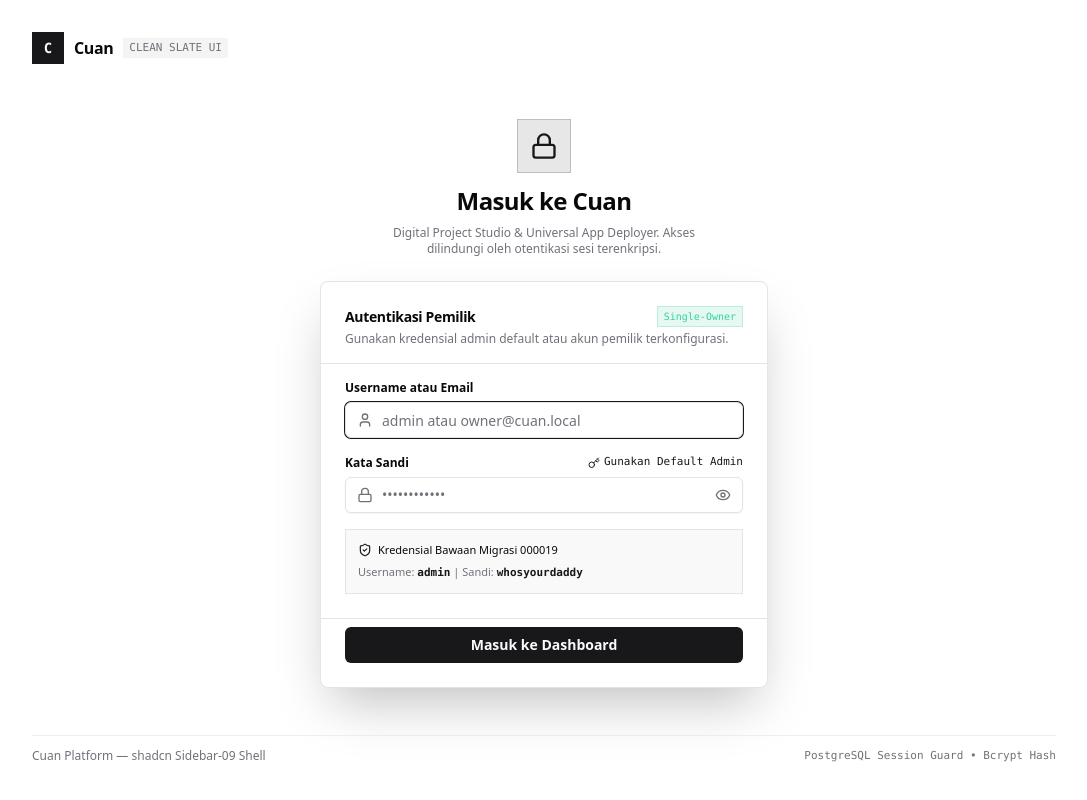
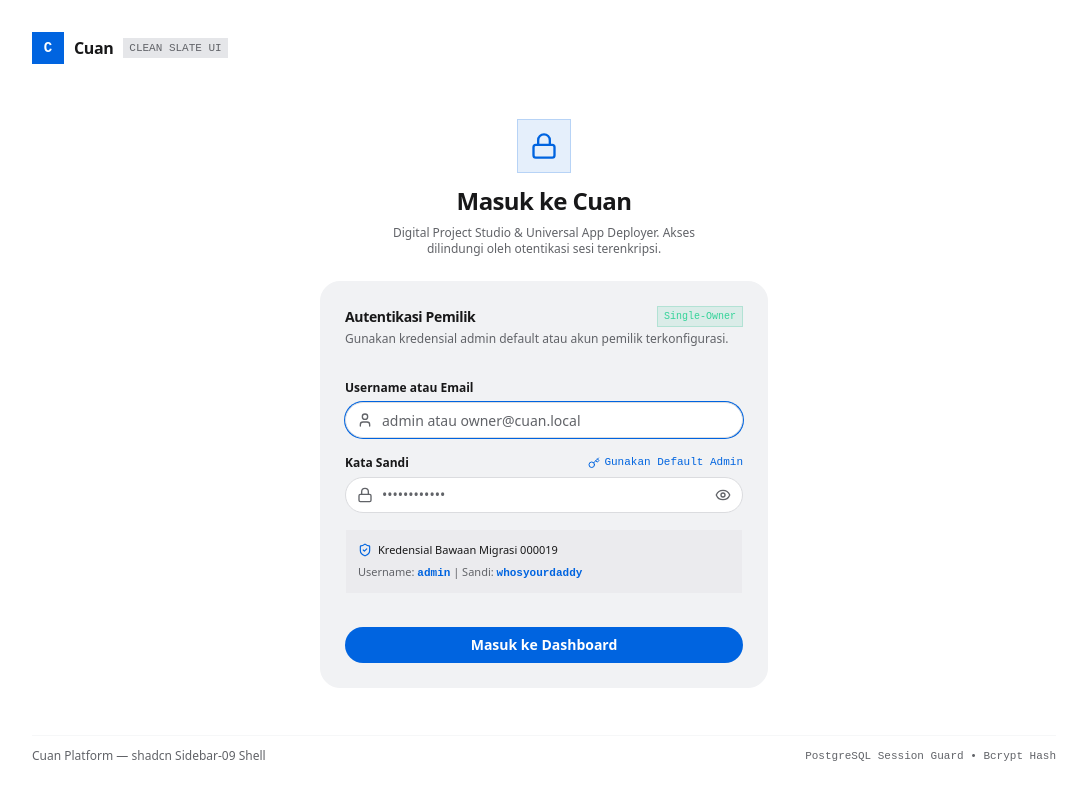
Before and after one commit to buchin/cuan, a React (Vite) app in the folder web/: page /inbox in a window 1280 px wide. Shown: the whole page, without its empty margins (96-1183 px from the left). Built offline with nearby package versions, Linux system fonts and the light colour scheme; no server answers.

Commit message:
style: apply official Muse theme with local Geist fonts

```diff
--- a/web/package.json
+++ b/web/package.json
@@ -9,6 +9,8 @@
     "preview": "vite preview"
   },
   "dependencies": {
+    "@fontsource-variable/geist": "^5.3.0",
+    "@fontsource-variable/geist-mono": "^5.3.0",
     "@xterm/addon-fit": "^0.11.0",
     "@xterm/addon-web-links": "^0.12.0",
     "@xterm/xterm": "^6.0.0",
--- a/web/src/index.css
+++ b/web/src/index.css
@@ -1,81 +1,138 @@
+/* Muse by tweakcn. Exact OKLCH channels; Tailwind adds alpha per utility.
+   Source: https://tweakcn.com/r/themes/cmu77w83m000104kxbep145by */
+@import '@fontsource-variable/geist';
+@import '@fontsource-variable/geist-mono';
+
 @tailwind base;
 @tailwind components;
 @tailwind utilities;
 
 @layer base {
   :root {
-    --background: 0 0% 100%;
-    --foreground: 240 10% 3.9%;
-    --card: 0 0% 100%;
-    --card-foreground: 240 10% 3.9%;
-    --popover: 0 0% 100%;
-    --popover-foreground: 240 10% 3.9%;
-    --primary: 240 5.9% 10%;
-    --primary-foreground: 0 0% 98%;
-    --secondary: 240 4.8% 95.9%;
-    --secondary-foreground: 240 5.9% 10%;
-    --muted: 240 4.8% 95.9%;
-    --muted-foreground: 240 3.8% 46.1%;
-    --accent: 240 4.8% 95.9%;
-    --accent-foreground: 240 5.9% 10%;
-    --destructive: 0 84.2% 60.2%;
-    --destructive-foreground: 0 0% 98%;
-    --border: 240 5.9% 90%;
-    --input: 240 5.9% 90%;
-    --ring: 240 5.9% 10%;
-    --sidebar-background: 0 0% 98%;
-    --sidebar-foreground: 240 5.3% 26.1%;
-    --sidebar-primary: 240 5.9% 10%;
-    --sidebar-primary-foreground: 0 0% 98%;
-    --sidebar-accent: 240 4.8% 95.9%;
-    --sidebar-accent-foreground: 240 5.9% 10%;
-    --sidebar-border: 220 13% 91%;
-    --sidebar-ring: 217.2 91.2% 59.8%;
-    --radius: 0.5rem;
+    --background: 1.0000 0 0;
+    --foreground: 0.2095 0.0019 286.2304;
+    --card: 0.9610 0.0029 264.5419;
+    --card-foreground: 0.2095 0.0019 286.2304;
+    --popover: 0.9610 0.0029 264.5419;
+    --popover-foreground: 0.2095 0.0019 286.2304;
+    --primary: 0.5334 0.2049 258.8101;
+    --primary-foreground: 1.0000 0 0;
+    --secondary: 0.9250 0.0042 271.3671;
+    --secondary-foreground: 0.2095 0.0019 286.2304;
+    --muted: 0.9250 0.0042 271.3671;
+    --muted-foreground: 0.4996 0.0083 268.4779;
+    --accent: 0.9250 0.0042 271.3671;
+    --accent-foreground: 0.2095 0.0019 286.2304;
+    --destructive: 0.6290 0.1902 23.0704;
+    --destructive-foreground: 1.0000 0 0;
+    --border: 0.9610 0.0029 264.5419;
+    --input: 0.8946 0.0042 271.3653;
+    --ring: 0.5334 0.2049 258.8101;
+    --chart-1: 0.5334 0.2049 258.8101;
+    --chart-2: 0.6221 0.1726 40.1122;
+    --chart-3: 0.6212 0.1283 163.1147;
+    --chart-4: 0.6402 0.1361 73.3684;
+    --chart-5: 0.6224 0.1712 0.8378;
+    --radius: 1.25rem;
+    --sidebar-background: 0.9610 0.0029 264.5419;
+    --sidebar-foreground: 0.2095 0.0019 286.2304;
+    --sidebar-primary: 0.5334 0.2049 258.8101;
+    --sidebar-primary-foreground: 1.0000 0 0;
+    --sidebar-accent: 0.9250 0.0042 271.3671;
+    --sidebar-accent-foreground: 0.2095 0.0019 286.2304;
+    --sidebar-border: 0.9610 0.0029 264.5419;
+    --sidebar-ring: 0.5334 0.2049 258.8101;
+    --font-sans: "Geist Variable", ui-sans-serif, system-ui, sans-serif;
+    --font-serif: Noto Serif Georgian, ui-serif, serif;
+    --font-mono: "Geist Mono Variable", ui-monospace, monospace;
+    --shadow-color: #000000;
+    --shadow-opacity: 0;
+    --shadow-blur: 0px;
+    --shadow-spread: 0px;
+    --shadow-offset-x: 0;
+    --shadow-offset-y: 1px;
+    --letter-spacing: 0em;
+    --spacing: 0.25rem;
+    --shadow-2xs: 0 1px 0px 0px hsl(0 0% 0% / 0.00);
+    --shadow-xs: 0 1px 0px 0px hsl(0 0% 0% / 0.00);
+    --shadow-sm: 0 1px 0px 0px hsl(0 0% 0% / 0.00), 0 1px 2px -1px hsl(0 0% 0% / 0.00);
+    --shadow: 0 1px 0px 0px hsl(0 0% 0% / 0.00), 0 1px 2px -1px hsl(0 0% 0% / 0.00);
+    --shadow-md: 0 1px 0px 0px hsl(0 0% 0% / 0.00), 0 2px 4px -1px hsl(0 0% 0% / 0.00);
+    --shadow-lg: 0 1px 0px 0px hsl(0 0% 0% / 0.00), 0 4px 6px -1px hsl(0 0% 0% / 0.00);
+    --shadow-xl: 0 1px 0px 0px hsl(0 0% 0% / 0.00), 0 8px 10px -1px hsl(0 0% 0% / 0.00);
+    --shadow-2xl: 0 1px 0px 0px hsl(0 0% 0% / 0.00);
+    --tracking-normal: 0em;
   }
 
   .dark {
-    --background: 240 10% 3.9%;
-    --foreground: 0 0% 98%;
-    --card: 240 10% 3.9%;
-    --card-foreground: 0 0% 98%;
-    --popover: 240 10% 3.9%;
-    --popover-foreground: 0 0% 98%;
-    --primary: 0 0% 98%;
-    --primary-foreground: 240 5.9% 10%;
-    --secondary: 240 3.7% 15.9%;
-    --secondary-foreground: 0 0% 98%;
-    --muted: 240 3.7% 15.9%;
-    --muted-foreground: 240 5% 64.9%;
-    --accent: 240 3.7% 15.9%;
-    --accent-foreground: 0 0% 98%;
-    --destructive: 0 62.8% 30.6%;
-    --destructive-foreground: 0 0% 98%;
-    --border: 240 3.7% 15.9%;
-    --input: 240 3.7% 15.9%;
-    --ring: 240 4.9% 83.9%;
-    --sidebar-background: 240 5.9% 10%;
-    --sidebar-foreground: 240 4.8% 95.9%;
-    --sidebar-primary: 224.3 76.3% 48%;
-    --sidebar-primary-foreground: 0 0% 100%;
-    --sidebar-accent: 240 3.7% 15.9%;
-    --sidebar-accent-foreground: 240 4.8% 95.9%;
-    --sidebar-border: 240 3.7% 15.9%;
-    --sidebar-ring: 217.2 91.2% 59.8%;
-    --radius: 0.5rem;
+    --background: 0.2095 0.0019 286.2304;
+    --foreground: 1.0000 0 0;
+    --card: 0.2807 0.0039 264.5029;
+    --card-foreground: 1.0000 0 0;
+    --popover: 0.2807 0.0039 264.5029;
+    --popover-foreground: 1.0000 0 0;
+    --primary: 0.6586 0.1697 256.7129;
+    --primary-foreground: 0 0 0;
+    --secondary: 0.3254 0.0017 286.3025;
+    --secondary-foreground: 1.0000 0 0;
+    --muted: 0.3254 0.0017 286.3025;
+    --muted-foreground: 0.6894 0.0076 268.5199;
+    --accent: 0.3254 0.0017 286.3025;
+    --accent-foreground: 1.0000 0 0;
+    --destructive: 0.6897 0.1998 23.9818;
+    --destructive-foreground: 1.0000 0 0;
+    --border: 0.2807 0.0039 264.5029;
+    --input: 0.3826 0.0036 264.5200;
+    --ring: 0.6586 0.1697 256.7129;
+    --chart-1: 0.6586 0.1697 256.7129;
+    --chart-2: 0.6221 0.1726 40.1122;
+    --chart-3: 0.6212 0.1283 163.1147;
+    --chart-4: 0.6699 0.1425 73.2269;
+    --chart-5: 0.6224 0.1712 0.8378;
+    --radius: 1.25rem;
+    --sidebar-background: 0.2807 0.0039 264.5029;
+    --sidebar-foreground: 1.0000 0 0;
+    --sidebar-primary: 0.6586 0.1697 256.7129;
+    --sidebar-primary-foreground: 0 0 0;
+    --sidebar-accent: 0.3254 0.0017 286.3025;
+    --sidebar-accent-foreground: 1.0000 0 0;
+    --sidebar-border: 0.2807 0.0039 264.5029;
+    --sidebar-ring: 0.6586 0.1697 256.7129;
+    --font-sans: "Geist Variable", ui-sans-serif, system-ui, sans-serif;
+    --font-serif: Noto Serif Georgian, ui-serif, serif;
+    --font-mono: "Geist Mono Variable", ui-monospace, monospace;
+    --shadow-color: #000000;
+    --shadow-opacity: 0;
+    --shadow-blur: 0px;
+    --shadow-spread: 0px;
+    --shadow-offset-x: 0;
+    --shadow-offset-y: 1px;
+    --letter-spacing: 0em;
+    --spacing: 0.25rem;
+    --shadow-2xs: 0 1px 0px 0px hsl(0 0% 0% / 0.00);
+    --shadow-xs: 0 1px 0px 0px hsl(0 0% 0% / 0.00);
+    --shadow-sm: 0 1px 0px 0px hsl(0 0% 0% / 0.00), 0 1px 2px -1px hsl(0 0% 0% / 0.00);
+    --shadow: 0 1px 0px 0px hsl(0 0% 0% / 0.00), 0 1px 2px -1px hsl(0 0% 0% / 0.00);
+    --shadow-md: 0 1px 0px 0px hsl(0 0% 0% / 0.00), 0 2px 4px -1px hsl(0 0% 0% / 0.00);
+    --shadow-lg: 0 1px 0px 0px hsl(0 0% 0% / 0.00), 0 4px 6px -1px hsl(0 0% 0% / 0.00);
+    --shadow-xl: 0 1px 0px 0px hsl(0 0% 0% / 0.00), 0 8px 10px -1px hsl(0 0% 0% / 0.00);
+    --shadow-2xl: 0 1px 0px 0px hsl(0 0% 0% / 0.00);
+    --tracking-normal: 0em;
   }
 }
 
 * {
-  border-color: hsl(var(--border));
+  border-color: oklch(var(--border));
 }
 
 body {
   margin: 0;
   min-width: 320px;
   min-height: 100vh;
-  background-color: hsl(var(--background));
-  color: hsl(var(--foreground));
+  background-color: oklch(var(--background));
+  color: oklch(var(--foreground));
+  font-family: var(--font-sans);
+  letter-spacing: var(--tracking-normal);
   font-feature-settings: "rlig" 1, "calt" 1;
 }
 
--- a/web/tailwind.config.js
+++ b/web/tailwind.config.js
@@ -7,52 +7,67 @@ export default {
   ],
   theme: {
     extend: {
+      fontFamily: {
+        sans: ["var(--font-sans)"],
+        mono: ["var(--font-mono)"],
+        serif: ["var(--font-serif)"],
+      },
+      boxShadow: Object.fromEntries(["2xs", "xs", "sm", "md", "lg", "xl", "2xl"].map(size => [size, `var(--shadow-${size})`]).concat([["DEFAULT", "var(--shadow)"]])),
       colors: {
-        background: "hsl(var(--background))",
-        foreground: "hsl(var(--foreground))",
+        background: "oklch(var(--background) / <alpha-value>)",
+        foreground: "oklch(var(--foreground) / <alpha-value>)",
         card: {
-          DEFAULT: "hsl(var(--card))",
-          foreground: "hsl(var(--card-foreground))",
+          DEFAULT: "oklch(var(--card) / <alpha-value>)",
+          foreground: "oklch(var(--card-foreground) / <alpha-value>)",
         },
         popover: {
-          DEFAULT: "hsl(var(--popover))",
-          foreground: "hsl(var(--popover-foreground))",
+          DEFAULT: "oklch(var(--popover) / <alpha-value>)",
+          foreground: "oklch(var(--popover-foreground) / <alpha-value>)",
         },
         primary: {
-          DEFAULT: "hsl(var(--primary))",
-          foreground: "hsl(var(--primary-foreground))",
+          DEFAULT: "oklch(var(--primary) / <alpha-value>)",
+          foreground: "oklch(var(--primary-foreground) / <alpha-value>)",
         },
         secondary: {
-          DEFAULT: "hsl(var(--secondary))",
-          foreground: "hsl(var(--secondary-foreground))",
+          DEFAULT: "oklch(var(--secondary) / <alpha-value>)",
+          foreground: "oklch(var(--secondary-foreground) / <alpha-value>)",
         },
         muted: {
-          DEFAULT: "hsl(var(--muted))",
-          foreground: "hsl(var(--muted-foreground))",
+          DEFAULT: "oklch(var(--muted) / <alpha-value>)",
+          foreground: "oklch(var(--muted-foreground) / <alpha-value>)",
         },
         accent: {
-          DEFAULT: "hsl(var(--accent))",
-          foreground: "hsl(var(--accent-foreground))",
+          DEFAULT: "oklch(var(--accent) / <alpha-value>)",
+          foreground: "oklch(var(--accent-foreground) / <alpha-value>)",
         },
         destructive: {
-          DEFAULT: "hsl(var(--destructive))",
-          foreground: "hsl(var(--destructive-foreground))",
+          DEFAULT: "oklch(var(--destructive) / <alpha-value>)",
+          foreground: "oklch(var(--destructive-foreground) / <alpha-value>)",
         },
-        border: "hsl(var(--border))",
-        input: "hsl(var(--input))",
-        ring: "hsl(var(--ring))",
+        chart: {
+          1: "oklch(var(--chart-1) / <alpha-value>)",
+          2: "oklch(var(--chart-2) / <alpha-value>)",
+          3: "oklch(var(--chart-3) / <alpha-value>)",
+          4: "oklch(var(--chart-4) / <alpha-value>)",
+          5: "oklch(var(--chart-5) / <alpha-value>)",
+        },
+        border: "oklch(var(--border) / <alpha-value>)",
+        input: "oklch(var(--input) / <alpha-value>)",
+        ring: "oklch(var(--ring) / <alpha-value>)",
         sidebar: {
-          DEFAULT: "hsl(var(--sidebar-background))",
-          foreground: "hsl(var(--sidebar-foreground))",
-          primary: "hsl(var(--sidebar-primary))",
-          "primary-foreground": "hsl(var(--sidebar-primary-foreground))",
-          accent: "hsl(var(--sidebar-accent))",
-          "accent-foreground": "hsl(var(--sidebar-accent-foreground))",
-          border: "hsl(var(--sidebar-border))",
-          ring: "hsl(var(--sidebar-ring))",
+          DEFAULT: "oklch(var(--sidebar-background) / <alpha-value>)",
+          foreground: "oklch(var(--sidebar-foreground) / <alpha-value>)",
+          primary: "oklch(var(--sidebar-primary) / <alpha-value>)",
+          "primary-foreground": "oklch(var(--sidebar-primary-foreground) / <alpha-value>)",
+          accent: "oklch(var(--sidebar-accent) / <alpha-value>)",
+          "accent-foreground": "oklch(var(--sidebar-accent-foreground) / <alpha-value>)",
+          border: "oklch(var(--sidebar-border) / <alpha-value>)",
+          ring: "oklch(var(--sidebar-ring) / <alpha-value>)",
         },
       },
       borderRadius: {
+        xl: "calc(var(--radius) + 4px)",
+        "2xl": "calc(var(--radius) + 8px)",
         lg: "var(--radius)",
         md: "calc(var(--radius) - 2px)",
         sm: "calc(var(--radius) - 4px)",
```
Also changed, not shown: web/src/features/inbox/chat-markdown.css (+7 -7 lines), 9 other files (tests, documents, lock files or other folders).
